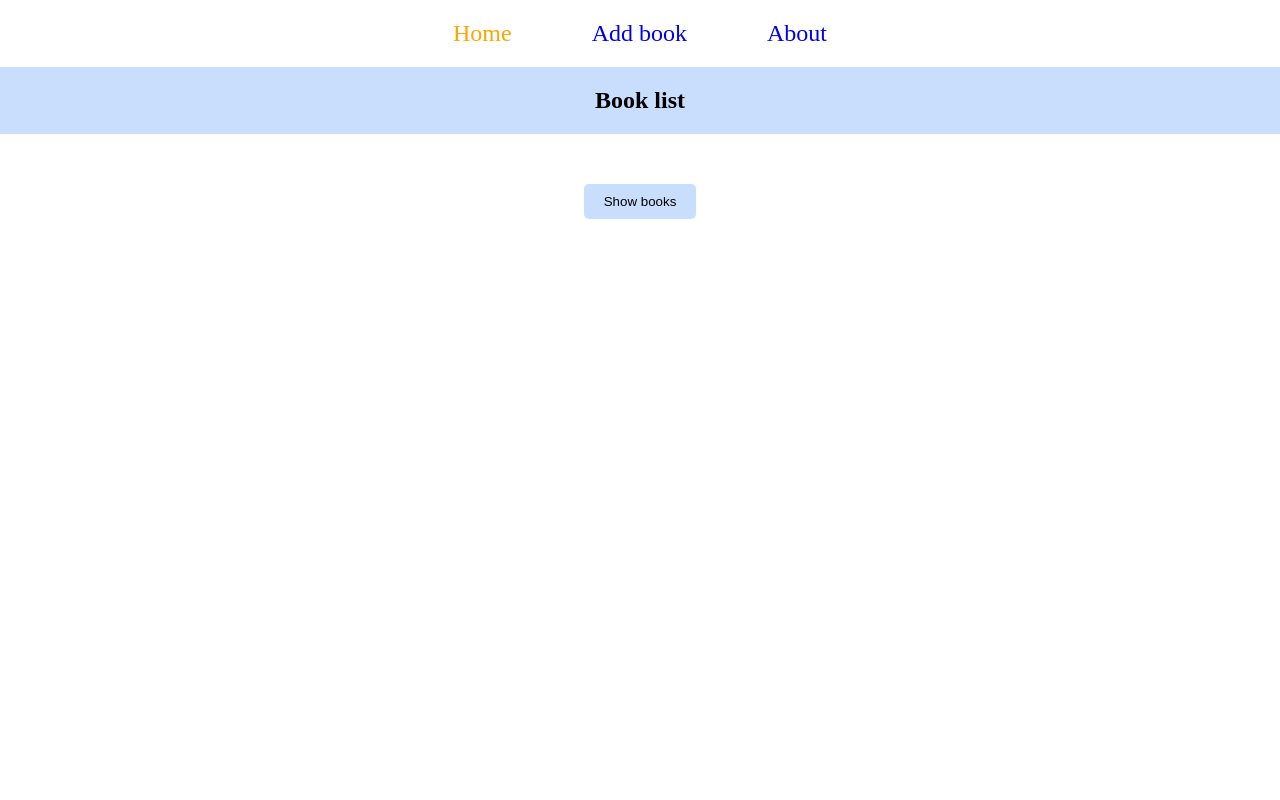
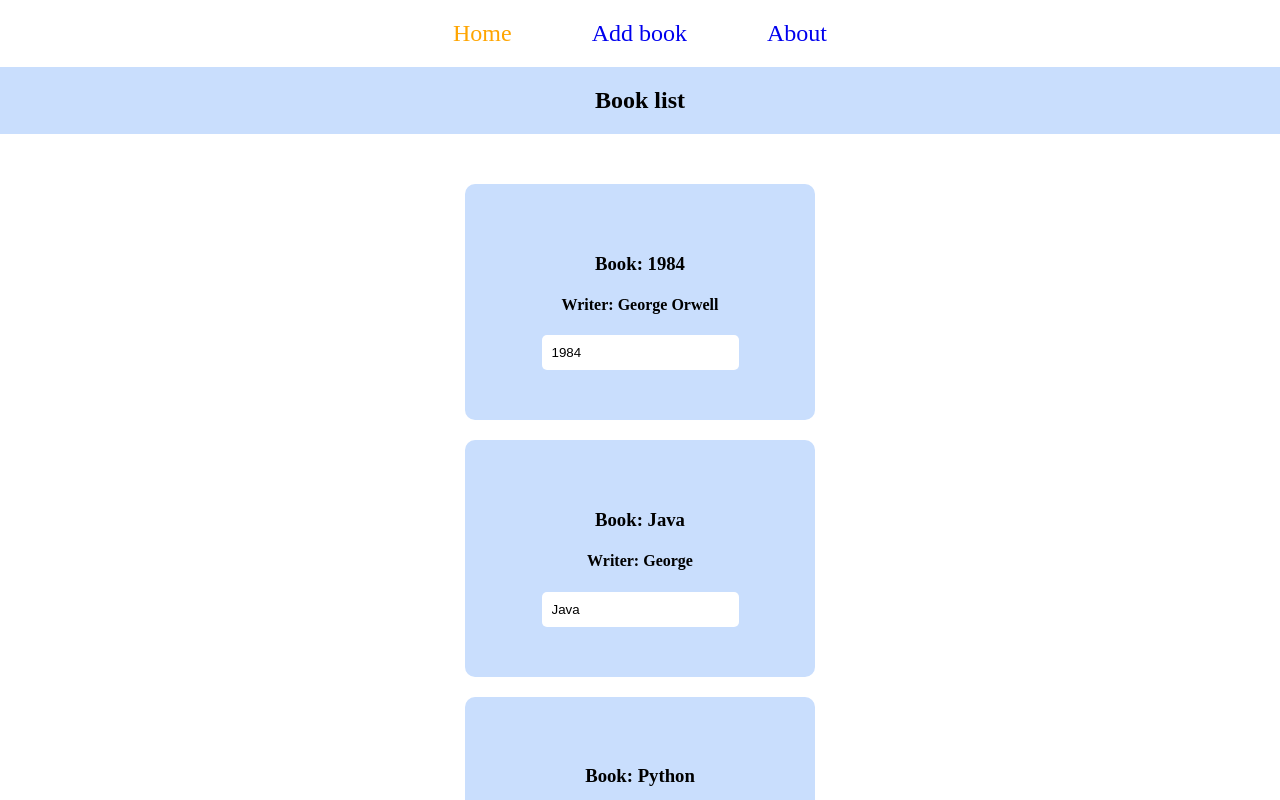
Before and after one commit to mahbubHasan21/first-react-app, a React (Create React App) app: page / in a window 1280 px wide. Shown: the top 800 px of the page. Built offline with nearby package versions, Linux system fonts and the light colour scheme.

Commit message:
Add react routing

```diff
--- a/src/components/MainComponent.js
+++ b/src/components/MainComponent.js
@@ -1,6 +1,7 @@
 import React, { Component } from "react";
-import { NavLink, Outlet, Route, Routes } from "react-router-dom";
+import { Route, Routes } from "react-router-dom";
 import Book from "./representational/Book";
+import Navigation from "./representational/Navigation";
 
 class MainComponent extends Component {
   state = {
@@ -41,9 +42,7 @@ class MainComponent extends Component {
   };
 
   render() {
-    let books = null;
-    if (this.state.showBooks) {
-      books = this.state.books.map((book, index) => {
+    const books = this.state.books.map((book, index) => {
       return (
         <Book
           bookName={book.bookName}
@@ -54,51 +53,23 @@ class MainComponent extends Component {
         />
       );
     });
-    }
 
     return (
       <div className="app">
+        <Navigation />
+
         <Routes>
           <Route
             path="/"
             element={
-              <>
-                <nav>
-                  <ul>
-                    <li>
-                      <NavLink to="/" exact="true">
-                        Home
-                      </NavLink>
-                    </li>
-                    <li>
-                      <NavLink to="/add-book">Add book</NavLink>
-                    </li>
-                    <li>
-                      <NavLink to="/about">About</NavLink>
-                    </li>
-                  </ul>
-                </nav>
-                <Outlet />
-              </>
-            }
-          >
-            <Route
-              index
-              element={
-                <>
+              <div>
                 <h2>Book list</h2>
-
-                  <button onClick={this.toggleBooks}>
-                    {this.state.showBooks ? "Hide books" : "Show books"}
-                  </button>
-
                 {books}
-                </>
+              </div>
             }
           />
-            <Route path="/add-book" element={<h2>Add new book</h2>} />
+          <Route path="/add-book" element={books} />
           <Route path="/about" element={<h2>About</h2>} />
-          </Route>
         </Routes>
       </div>
     );
--- /dev/null
+++ b/src/components/representational/Navigation.js
@@ -0,0 +1,27 @@
+import React from "react";
+import { NavLink, Outlet } from "react-router-dom";
+
+const Navigation = () => {
+  return (
+    <div>
+      <nav>
+        <ul>
+          <li>
+            <NavLink to="/" exact="true">
+              Home
+            </NavLink>
+          </li>
+          <li>
+            <NavLink to="/add-book">Add book</NavLink>
+          </li>
+          <li>
+            <NavLink to="/about">About</NavLink>
+          </li>
+        </ul>
+      </nav>
+      <Outlet />
+    </div>
+  );
+};
+
+export default Navigation;
```
Lines whose indentation alone changed are shown as unchanged.
